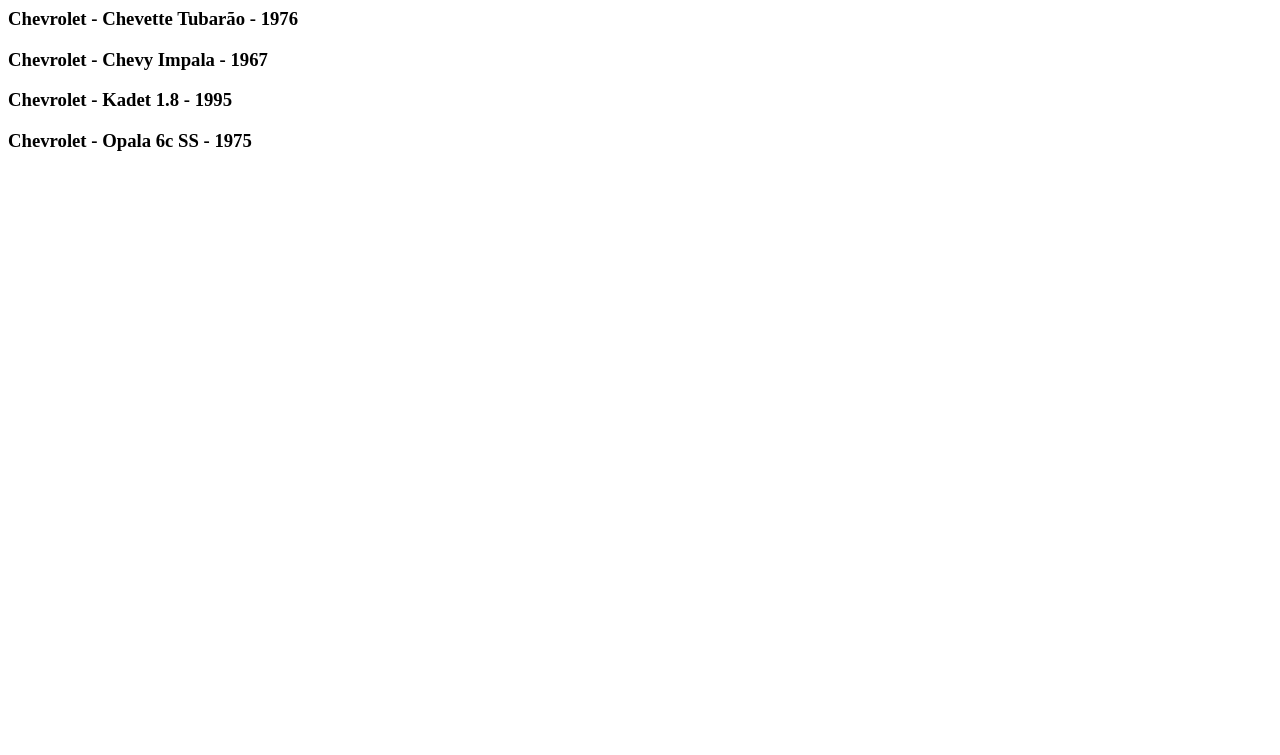
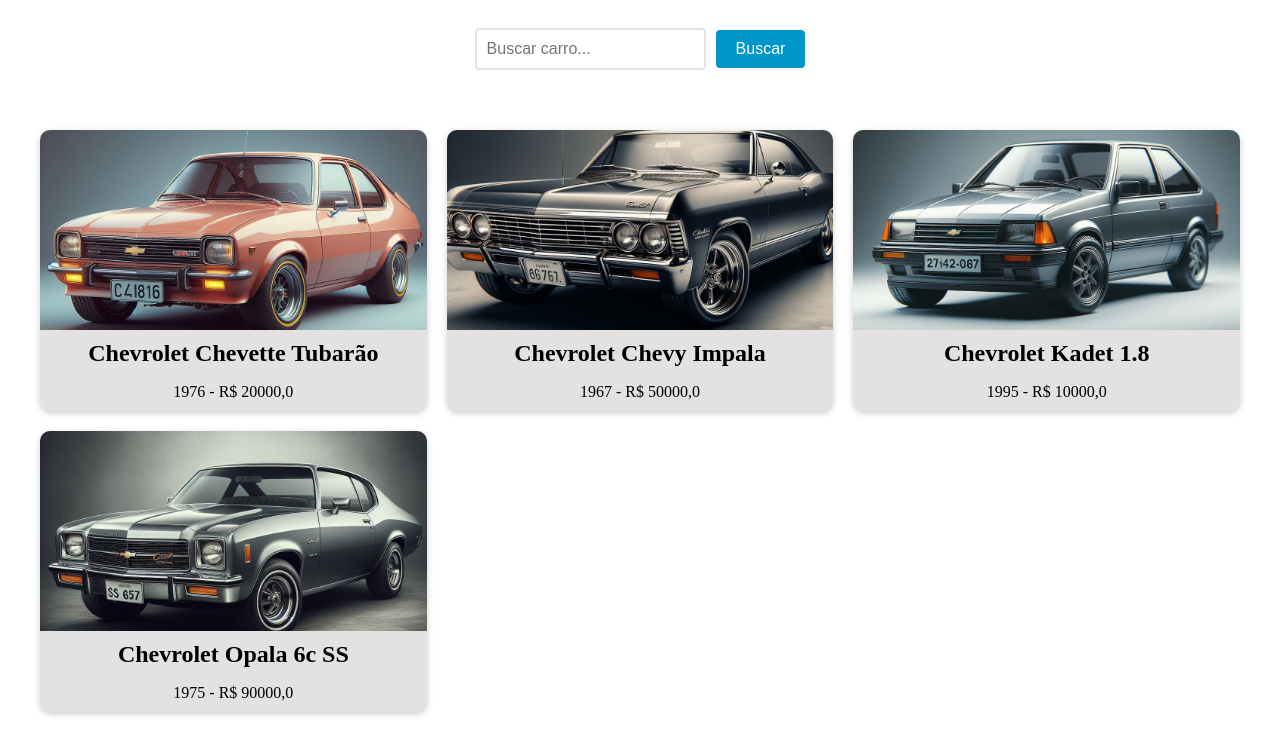
Before and after one commit to Erick-Bryan-Cubas/Django-Web-Application, a Django app: page /cars/ in a window 1280 px wide. Shown: the top 755 px of the page. Run offline with Django 5.2, Linux system fonts and the light colour scheme; data comes from the database, SQL or seed files in the repository; both versions use the stored data as it was after the commit.

Commit message:
commit -m "Melhorando o template de carros"

```diff
--- a/carros/app/urls.py
+++ b/carros/app/urls.py
@@ -23,5 +23,5 @@
 
 urlpatterns = [
     path('admin/', admin.site.urls),
-    path('cars/', cars_view)
+    path('cars/', cars_view, name='cars_list'), # Apelido da URL cars = cars_list
 ] + static(settings.MEDIA_URL, document_root=settings.MEDIA_ROOT)
--- a/carros/cars/templates/cars.html
+++ b/carros/cars/templates/cars.html
@@ -1,12 +1,112 @@
-<html>
-    <head>
-        <title>Meus Carros</title>
-    </head>
-    {% block content %}
-        <body>
-            {% for car in cars %}
-                <h3>{{car.brand}} - {{car.model}} - {{car.factory_year}}</h3>
-            {% endfor %}
-        </body>
-    {% endblock %}
-</html>
+{% block content %}
+  <style>
+    .car-grid {
+      display: grid;
+      grid-template-columns: repeat(3, 1fr);
+      gap: 20px;
+      margin: 0 auto;
+      max-width: 1200px;
+      padding: 20px;
+    }
+
+    .car-card {
+      background-color: #e3e1e1;
+      box-shadow: 0 2px 6px rgba(0, 0, 0, 0.2);
+      border-radius: 10px;
+      overflow: hidden;
+      text-align: center;
+      transition: all 0.3s ease;
+    }
+
+    .car-card:hover {
+        cursor: pointer;
+        box-shadow: 0 4px 10px rgba(0, 0, 0, 0.4);
+        transform: translateY(-2px);
+    }
+
+    .car-card img {
+      width: 100%;
+      height: 200px;
+      object-fit: cover;
+    }
+
+    .car-card h3 {
+        font-size: 20px;
+        margin-top: 10px;
+        margin-bottom: 5px;
+    }
+
+    .car-card h2 {
+      font-size: 1.5rem;
+      margin: 10px;
+    }
+
+    .car-card p {
+      font-size: 1rem;
+      margin-bottom: 10px;
+    }
+
+    @media (max-width: 768px) {
+      .car-grid {
+        grid-template-columns: repeat(2, 1fr);
+      }
+    }
+
+    form {
+        display: flex;
+        justify-content: center;
+        align-items: center;
+        margin-bottom: 20px;
+        text-align: center;
+        padding: 20px;
+    }
+
+    input[type="text"] {
+        padding: 10px;
+        font-size: 16px;
+        border: 2px solid #e3e1e1;
+        border-radius: 4px;
+        margin-right: 10px;
+        transition: border-bottom-color 0.3s ease-in-out;
+    }
+
+    input[type="text"]:focus {
+        outline: none;
+        border-bottom-color: #e3e1e1;
+    }
+
+    button[type="submit"] {
+        background-color: #0096c7;
+        color: #fff;
+        border: none;
+        padding: 10px 20px;
+        font-size: 16px;
+        border-radius: 4px;
+        cursor: pointer;
+        transition: background-color 0.3s ease-in-out;
+    }
+
+    button[type="submit"]:hover {
+        background-color: #108eb8;
+    }
+  </style>
+
+  <form method="GET" action="{% url 'cars_list' %}">
+    <input type="text" name="search" placeholder="Buscar carro...">
+    <button type="submit">Buscar</button>
+  </form>
+
+  <div class="car-grid">
+    {% if cars %}
+      {% for car in cars %}
+        <div class="car-card">
+          <img src="{{ car.photo.url }}" alt="{{ car.model }} - {{ car.brand }}">
+          <h2>{{ car.brand }} {{ car.model }}</h2>
+          <p>{{ car.factory_year }} - R$ {{ car.value }}</p>
+        </div>
+      {% endfor %}
+    {% else %}
+      <p class="no-results">Nenhum carro encontrado.</p>
+    {% endif %}
+  </div>
+{% endblock %}
```
Also changed, not shown: carros/db.sqlite3, carros/media/cars/Chevrolet_Chevette_Tubarao.jpg (added), carros/media/cars/Chevrolet_Chevy_Impala.jpg (added), carros/media/cars/Chevrolet_Chevy_Impala_fknvnMG.jpg (added), carros/media/cars/Chevrolet_Kadet.jpg (added), carros/media/cars/Chevrolet_Kadet_fIEtTtH.jpg (added), carros/media/cars/Chevrolet_Opala_6c_SS.jpg (added), carros/media/cars/Opala_6c_SS.jpg (added), carros/media/cars/chevette_tubarao.jpg (added), carros/media/cars/kadet.jpg (added).
